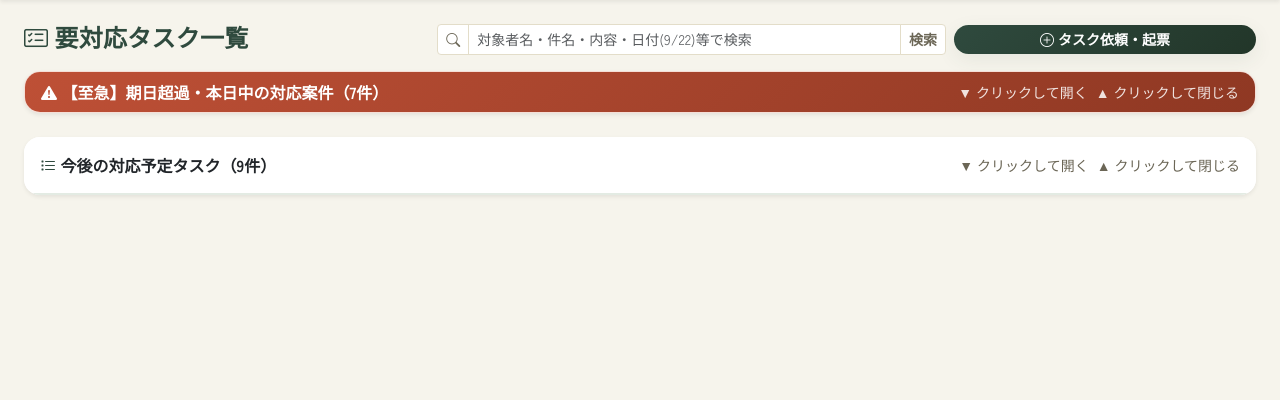
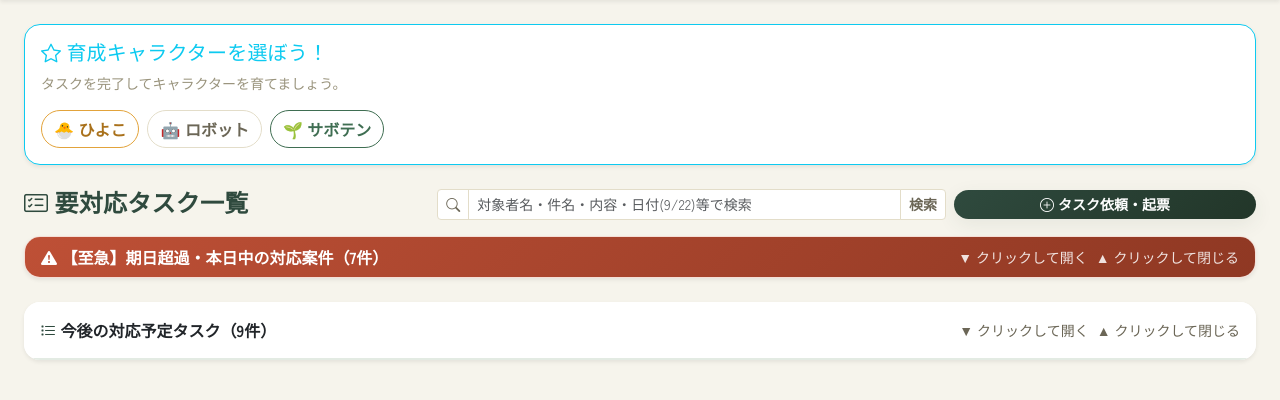
Before and after one commit to KazuhiroIMT/cross-campus-task-hub, a Django app: page / in a window 1280 px wide. Shown: the part 57-457 px from the top of the page. Run offline with Django 5.2, Linux system fonts and the light colour scheme; a user stored in the database is signed in; data comes from the database, SQL or seed files in the repository; both versions use the stored data as it was after the commit; parts of the project's set-up code (start-up, migrations or seed data) failed here and were passed over; some web fonts are replaced.

Commit message:
Add gamification character feature
Co-authored-by: KazuhiroIMT <285920944+KazuhiroIMT@users.noreply.github.com>

```diff
--- a/core/models.py
+++ b/core/models.py
@@ -476,3 +476,58 @@ def normalize_user_fields(sender, instance, **kwargs):
         instance.last_name = normalize_text(instance.last_name)
     if instance.first_name:
         instance.first_name = normalize_text(instance.first_name)
+
+
+class UserCompanion(models.Model):
+    COMPANION_CHOICES = [
+        ('none', '未選択'),
+        ('chick', 'ひよこ'),
+        ('robot', 'ロボット'),
+        ('cactus', 'サボテン'),
+    ]
+
+    user = models.OneToOneField(User, on_delete=models.CASCADE, related_name='usercompanion', verbose_name="ユーザー")
+    companion_type = models.CharField("キャラクター種類", max_length=20, choices=COMPANION_CHOICES, default='none')
+    completed_tasks_count = models.IntegerField("完了タスク数", default=0)
+
+    class Meta:
+        verbose_name = "育成キャラクター"
+        verbose_name_plural = "育成キャラクター一覧"
+
+    @property
+    def level(self):
+        if self.completed_tasks_count < 3:
+            return 1
+        elif self.completed_tasks_count < 10:
+            return 2
+        elif self.completed_tasks_count < 25:
+            return 3
+        else:
+            return 4
+
+    @property
+    def current_form(self):
+        forms = {
+            'chick': {1: '🐣', 2: '🐥', 3: '🐓', 4: '🦅'},
+            'robot': {1: '🤖(💤)', 2: '🤖(⚡)', 3: '🦾', 4: '🦸‍♂️'},
+            'cactus': {1: '🌱', 2: '🌿', 3: '🌳', 4: '🌸'},
+        }
+        if self.companion_type == 'none' or self.companion_type not in forms:
+            return '❓'
+        return forms[self.companion_type][self.level]
+
+    @property
+    def progress_to_next_level(self):
+        if self.level == 1:
+            return int((self.completed_tasks_count / 3) * 100)
+        elif self.level == 2:
+            return int(((self.completed_tasks_count - 3) / 7) * 100)
+        elif self.level == 3:
+            return int(((self.completed_tasks_count - 10) / 15) * 100)
+        else:
+            return 100
+
+@receiver(post_save, sender=User)
+def create_user_companion(sender, instance, created, **kwargs):
+    if created:
+        UserCompanion.objects.get_or_create(user=instance)
--- a/core/templates/core/dashboard.html
+++ b/core/templates/core/dashboard.html
@@ -35,6 +35,54 @@
 </nav>
 
 <div class="container-fluid px-4 py-4">
+
+    <!-- Gamification Companion Widget -->
+    {% if user.usercompanion %}
+        {% if user.usercompanion.companion_type == 'none' %}
+        <div class="card mb-4 shadow-sm border-info">
+            <div class="card-body">
+                <h5 class="card-title text-info"><i class="bi bi-star"></i> 育成キャラクターを選ぼう！</h5>
+                <p class="card-text text-muted small">タスクを完了してキャラクターを育てましょう。</p>
+                <form method="post" action="{% url 'select_companion' %}">
+                    {% csrf_token %}
+                    <div class="d-flex flex-wrap gap-2">
+                        <button type="submit" name="companion_type" value="chick" class="btn btn-outline-warning">🐣 ひよこ</button>
+                        <button type="submit" name="companion_type" value="robot" class="btn btn-outline-secondary">🤖 ロボット</button>
+                        <button type="submit" name="companion_type" value="cactus" class="btn btn-outline-success">🌱 サボテン</button>
+                    </div>
+                </form>
+            </div>
+        </div>
+        {% else %}
+        <div class="card mb-4 shadow-sm border-primary">
+            <div class="card-body d-flex flex-column flex-md-row align-items-md-center justify-content-between gap-3">
+                <div class="d-flex align-items-center gap-3 flex-shrink-0">
+                    <div class="display-4">{{ user.usercompanion.current_form }}</div>
+                    <div>
+                        <h5 class="mb-1">Level {{ user.usercompanion.level }}</h5>
+                        <p class="mb-0 text-muted small">完了タスク: {{ user.usercompanion.completed_tasks_count }}</p>
+                    </div>
+                </div>
+                {% if user.usercompanion.level < 4 %}
+                <div class="flex-grow-1 px-md-4">
+                    <div class="d-flex justify-content-between mb-1 small">
+                        <span>次のレベルまで</span>
+                        <span>{{ user.usercompanion.progress_to_next_level }}%</span>
+                    </div>
+                    <div class="progress" style="height: 10px;">
+                        <div class="progress-bar progress-bar-striped progress-bar-animated bg-success" role="progressbar" style="width: {{ user.usercompanion.progress_to_next_level }}%"></div>
+                    </div>
+                </div>
+                {% else %}
+                <div class="flex-grow-1 px-md-4 text-center text-success fw-bold">
+                    <i class="bi bi-trophy-fill text-warning"></i> 最終形態に到達しました！
+                </div>
+                {% endif %}
+            </div>
+        </div>
+        {% endif %}
+    {% endif %}
+
 
     {% if messages %}
         {% for message in messages %}
--- a/core/urls.py
+++ b/core/urls.py
@@ -2,6 +2,7 @@ from django.urls import path
 from . import views
 
 urlpatterns = [
+    path('select-companion/', views.select_companion, name='select_companion'),
     path('', views.dashboard, name='dashboard'),
     path('task/<int:pk>/update/', views.update_task_status, name='update_task_status'),
     path('task/<int:pk>/', views.task_detail, name='task_detail'),
--- a/core/views.py
+++ b/core/views.py
@@ -37,6 +37,12 @@ def get_accessible_tasks(user):
 @login_required
 def dashboard(request):
     user = request.user
+
+    # Ensure companion exists for existing users
+    companion = getattr(user, 'usercompanion', None)
+    if not companion:
+        from .models import UserCompanion
+        UserCompanion.objects.get_or_create(user=user)
     user_groups = user.groups.all()
     today = timezone.now().date()
 
@@ -352,9 +358,18 @@ def task_detail(request, pk):
                 content=comment_content
             )
 
+        old_status = task.status
         if new_status and new_status in dict(Task.STATUS_CHOICES):
             task.status = new_status
             task.save()
+            if new_status == 'closed' and old_status != 'closed':
+                companion, created = getattr(request.user, 'usercompanion', None), False
+                if not companion:
+                    from .models import UserCompanion
+                    companion, created = UserCompanion.objects.get_or_create(user=request.user)
+                if companion:
+                    companion.completed_tasks_count += 1
+                    companion.save()
 
         messages.success(request, '対応内容を保存しました。')
         return redirect('task_detail', pk=task.pk)
@@ -444,8 +459,17 @@ def update_task_status(request, pk):
     if request.method == 'POST':
         new_status = request.POST.get('status')
         if new_status in ['open', 'in_progress', 'closed']:
+            old_status = task.status
             task.status = new_status
             task.save()
+            if new_status == 'closed' and old_status != 'closed':
+                companion, created = getattr(request.user, 'usercompanion', None), False
+                if not companion:
+                    from .models import UserCompanion
+                    companion, created = UserCompanion.objects.get_or_create(user=request.user)
+                if companion:
+                    companion.completed_tasks_count += 1
+                    companion.save()
             messages.success(request, f'案件「{task.title}」のステータスを更新しました。')
     return redirect('dashboard')
 
@@ -533,3 +557,16 @@ def other_department_tasks(request):
         'tasks': page_obj,
         'search_query': search_query,
     })
+
+
+@login_required
+def select_companion(request):
+    if request.method == 'POST':
+        companion_type = request.POST.get('companion_type')
+        from .models import UserCompanion
+        companion, created = UserCompanion.objects.get_or_create(user=request.user)
+        if companion_type in dict(UserCompanion.COMPANION_CHOICES).keys():
+            companion.companion_type = companion_type
+            companion.save()
+            messages.success(request, '育成キャラクターを選択しました。')
+    return redirect('dashboard')
```
Also changed, not shown: core/migrations/0019_departmentgroup_alter_staffduty_options_and_more.py (added), db.sqlite3.
